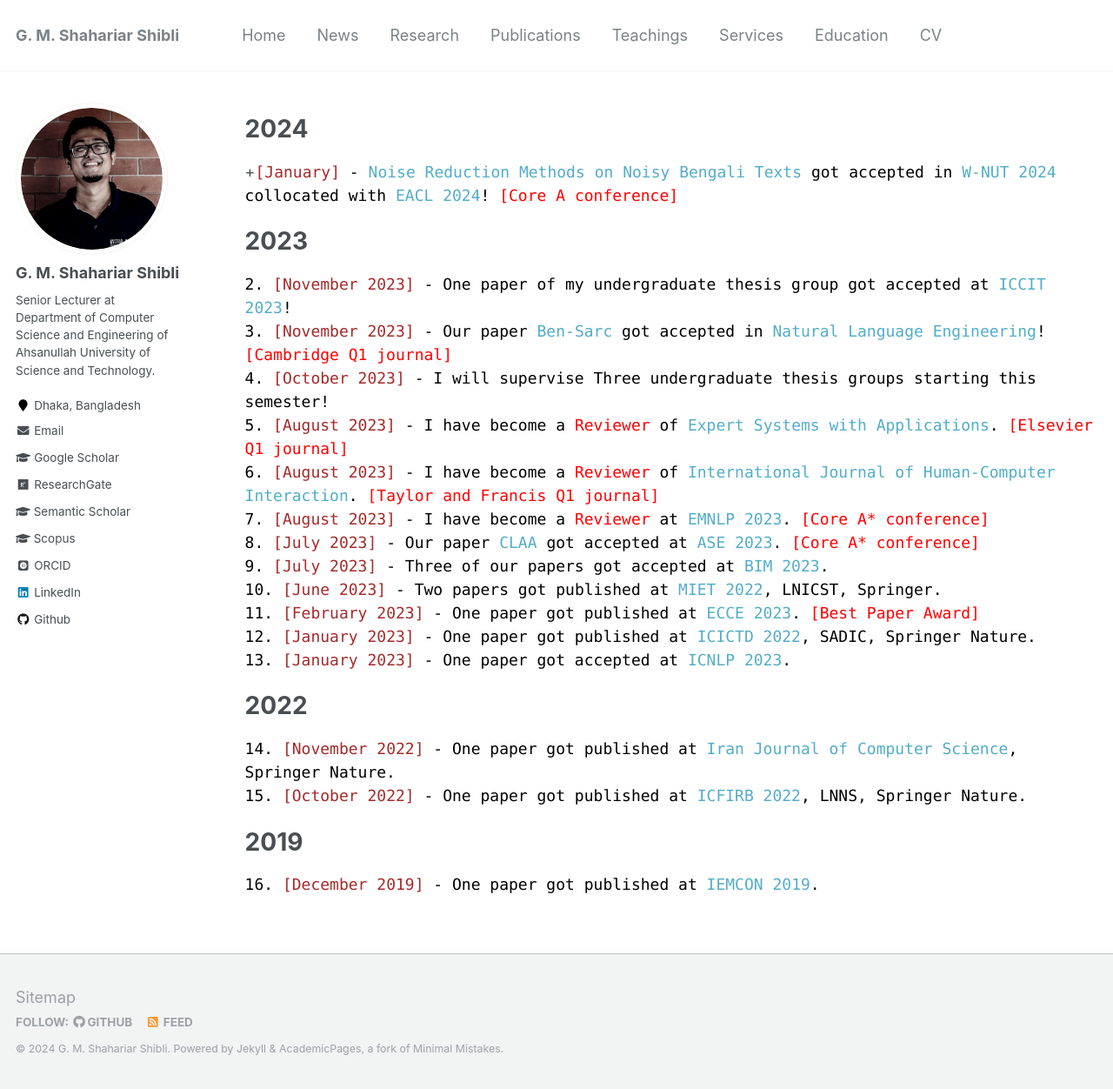
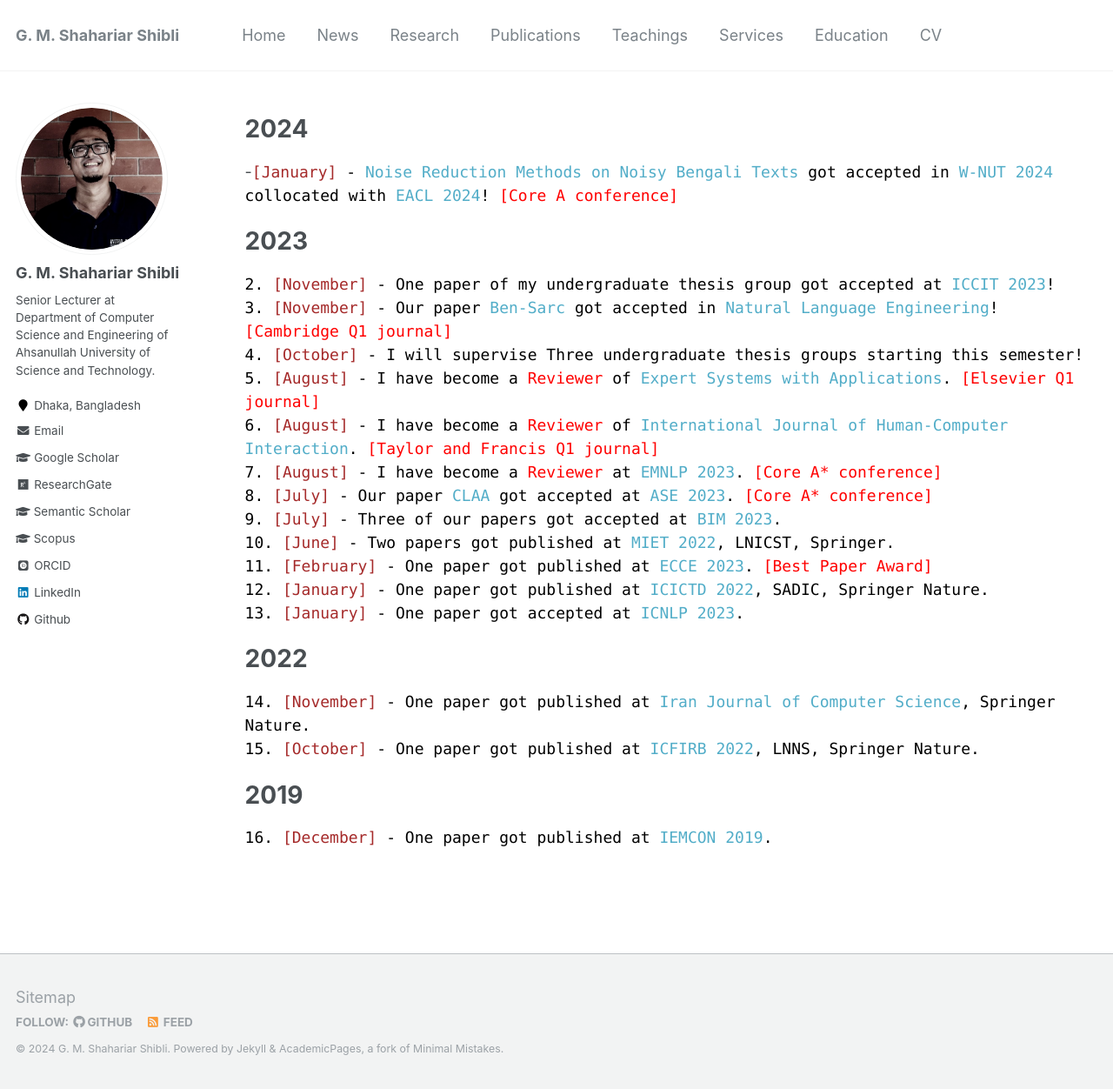
Before and after one commit to shahariar-shibli/shahariar-shibli.github.io, a Jekyll site: the page built from _pages/news.md, in a window 1280 px wide and 1252 px high. Shown: the whole window at 87% size. Built offline with Jekyll 4.4.1, drawn with Linux system fonts in a browser that asks for light colours; some web fonts are replaced.

Commit message:
Update news.md

```diff
--- a/_pages/news.md
+++ b/_pages/news.md
@@ -7,30 +7,30 @@
 
 # 2024
 
-+<span style="font-family:Monaco; color:black;"><span style="color:brown">[January]</span> - [Noise Reduction Methods on Noisy Bengali Texts](https://arxiv.org/pdf/2401.14360.pdf) got accepted in [W-NUT 2024](https://noisy-text.github.io/2024/) collocated with [EACL 2024](https://2024.eacl.org/)! <span style="color:red;">[Core A conference]</span></span><br/>
+-<span style="font-family:Monaco; color:black;"><span style="color:brown">[January]</span> - [Noise Reduction Methods on Noisy Bengali Texts](https://arxiv.org/pdf/2401.14360.pdf) got accepted in [W-NUT 2024](https://noisy-text.github.io/2024/) collocated with [EACL 2024](https://2024.eacl.org/)! <span style="color:red;">[Core A conference]</span></span><br/>
 
 
 # 2023
 
-<span style="font-family:Monaco; color:black;">2. <span style="color:brown">[November 2023]</span> - One paper of my undergraduate thesis group got accepted at [ICCIT 2023](https://iccit.org.bd/2023/)!<br/>
-<span style="font-family:Monaco; color:black;">3. <span style="color:brown">[November 2023]</span> -  Our paper [Ben-Sarc](https://www.researchgate.net/publication/357888683_Ben-Sarc_A_Corpus_for_Sarcasm_Detection_from_Bengali_Social_Media_Comments_and_Its_Baseline_Evaluation) got accepted in [Natural Language Engineering](https://www.cambridge.org/core/journals/natural-language-engineering)! <span style="color:red;">[Cambridge Q1 journal]</span></span><br/>
-<span style="font-family:Monaco; color:black;">4. <span style="color:brown">[October 2023]</span> -  I will supervise Three undergraduate thesis groups starting this semester!</span><br/>
-<span style="font-family:Monaco; color:black;">5. <span style="color:brown">[August 2023]</span> - I have become a <span style="color:red;">Reviewer</span> of [Expert Systems with Applications](https://www.sciencedirect.com/journal/expert-systems-with-applications). <span style="color:red;">[Elsevier Q1 journal]</span></span><br/>
-<span style="font-family:Monaco; color:black;">6. <span style="color:brown">[August 2023]</span> - I have become a <span style="color:red;">Reviewer</span> of [International Journal of Human-Computer Interaction](https://www.tandfonline.com/loi/hihc20). <span style="color:red;">[Taylor and Francis Q1 journal]</span> </span><br/>
-<span style="font-family:Monaco; color:black;">7. <span style="color:brown">[August 2023]</span> - I have become a <span style="color:red;">Reviewer</span> at [EMNLP 2023](https://2023.emnlp.org/). <span style="color:red;">[Core A* conference]</span> </span><br/>
-<span style="font-family:Monaco; color:black;">8. <span style="color:brown">[July 2023]</span> - Our paper [CLAA](https://ieeexplore.ieee.org/document/10298556/) got accepted at [ASE 2023](https://conf.researchr.org/track/ase-2023/ase-2023-papers). <span style="color:red;">[Core A* conference]</span> </span><br/>
-<span style="font-family:Monaco; color:black;">9. <span style="color:brown">[July 2023]</span> - Three of our papers got accepted at [BIM 2023](https://confbim.com/). </span><br/>
-<span style="font-family:Monaco; color:black;">10. <span style="color:brown">[June 2023]</span> -  Two papers got published at [MIET 2022](https://link.springer.com/book/10.1007/978-3-031-34622-4), LNICST, Springer. </span><br/>
-<span style="font-family:Monaco; color:black;">11. <span style="color:brown">[February 2023]</span> -  One paper got published at [ECCE 2023](https://webs.cuet.ac.bd/ecce/). <span style="color:red;">[Best Paper Award]</span></span><br/>
-<span style="font-family:Monaco; color:black;">12. <span style="color:brown">[January 2023]</span> -  One paper got published at [ICICTD 2022](https://link.springer.com/book/10.1007/978-981-19-7528-8), SADIC, Springer Nature. </span><br/>
-<span style="font-family:Monaco; color:black;">13. <span style="color:brown">[January 2023]</span> -  One paper got accepted at [ICNLP 2023](http://www.icnlp.net/index.html). </span><br/>
+<span style="font-family:Monaco; color:black;">2. <span style="color:brown">[November]</span> - One paper of my undergraduate thesis group got accepted at [ICCIT 2023](https://iccit.org.bd/2023/)!<br/>
+<span style="font-family:Monaco; color:black;">3. <span style="color:brown">[November]</span> -  Our paper [Ben-Sarc](https://www.researchgate.net/publication/357888683_Ben-Sarc_A_Corpus_for_Sarcasm_Detection_from_Bengali_Social_Media_Comments_and_Its_Baseline_Evaluation) got accepted in [Natural Language Engineering](https://www.cambridge.org/core/journals/natural-language-engineering)! <span style="color:red;">[Cambridge Q1 journal]</span></span><br/>
+<span style="font-family:Monaco; color:black;">4. <span style="color:brown">[October]</span> -  I will supervise Three undergraduate thesis groups starting this semester!</span><br/>
+<span style="font-family:Monaco; color:black;">5. <span style="color:brown">[August]</span> - I have become a <span style="color:red;">Reviewer</span> of [Expert Systems with Applications](https://www.sciencedirect.com/journal/expert-systems-with-applications). <span style="color:red;">[Elsevier Q1 journal]</span></span><br/>
+<span style="font-family:Monaco; color:black;">6. <span style="color:brown">[August]</span> - I have become a <span style="color:red;">Reviewer</span> of [International Journal of Human-Computer Interaction](https://www.tandfonline.com/loi/hihc20). <span style="color:red;">[Taylor and Francis Q1 journal]</span> </span><br/>
+<span style="font-family:Monaco; color:black;">7. <span style="color:brown">[August]</span> - I have become a <span style="color:red;">Reviewer</span> at [EMNLP 2023](https://2023.emnlp.org/). <span style="color:red;">[Core A* conference]</span> </span><br/>
+<span style="font-family:Monaco; color:black;">8. <span style="color:brown">[July]</span> - Our paper [CLAA](https://ieeexplore.ieee.org/document/10298556/) got accepted at [ASE 2023](https://conf.researchr.org/track/ase-2023/ase-2023-papers). <span style="color:red;">[Core A* conference]</span> </span><br/>
+<span style="font-family:Monaco; color:black;">9. <span style="color:brown">[July]</span> - Three of our papers got accepted at [BIM 2023](https://confbim.com/). </span><br/>
+<span style="font-family:Monaco; color:black;">10. <span style="color:brown">[June]</span> -  Two papers got published at [MIET 2022](https://link.springer.com/book/10.1007/978-3-031-34622-4), LNICST, Springer. </span><br/>
+<span style="font-family:Monaco; color:black;">11. <span style="color:brown">[February]</span> -  One paper got published at [ECCE 2023](https://webs.cuet.ac.bd/ecce/). <span style="color:red;">[Best Paper Award]</span></span><br/>
+<span style="font-family:Monaco; color:black;">12. <span style="color:brown">[January]</span> -  One paper got published at [ICICTD 2022](https://link.springer.com/book/10.1007/978-981-19-7528-8), SADIC, Springer Nature. </span><br/>
+<span style="font-family:Monaco; color:black;">13. <span style="color:brown">[January]</span> -  One paper got accepted at [ICNLP 2023](http://www.icnlp.net/index.html). </span><br/>
 
 
 # 2022
 
-<span style="font-family:Monaco; color:black;">14. <span style="color:brown">[November 2022]</span> -  One paper got published at [Iran Journal of Computer Science](https://www.springer.com/journal/42044), Springer Nature. </span><br/>
-<span style="font-family:Monaco; color:black;">15. <span style="color:brown">[October 2022]</span> -  One paper got published at [ICFIRB 2022](https://link.springer.com/book/10.1007/978-981-19-2445-3), LNNS, Springer Nature. </span><br/>
+<span style="font-family:Monaco; color:black;">14. <span style="color:brown">[November]</span> -  One paper got published at [Iran Journal of Computer Science](https://www.springer.com/journal/42044), Springer Nature. </span><br/>
+<span style="font-family:Monaco; color:black;">15. <span style="color:brown">[October]</span> -  One paper got published at [ICFIRB 2022](https://link.springer.com/book/10.1007/978-981-19-2445-3), LNNS, Springer Nature. </span><br/>
 
 # 2019
 
-<span style="font-family:Monaco; color:black;">16. <span style="color:brown">[December 2019]</span> -  One paper got published at [IEMCON 2019](https://ieee-iemcon.org/ieee-iemcon-2019-2/). </span><br/>
+<span style="font-family:Monaco; color:black;">16. <span style="color:brown">[December]</span> -  One paper got published at [IEMCON 2019](https://ieee-iemcon.org/ieee-iemcon-2019-2/). </span><br/>
```
